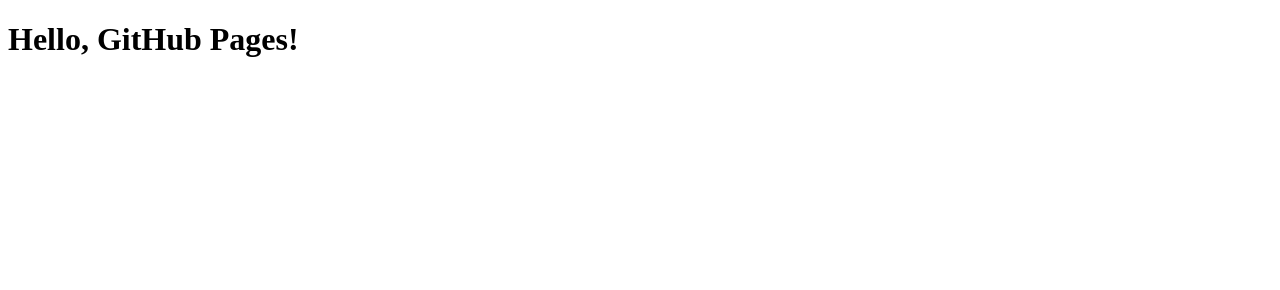
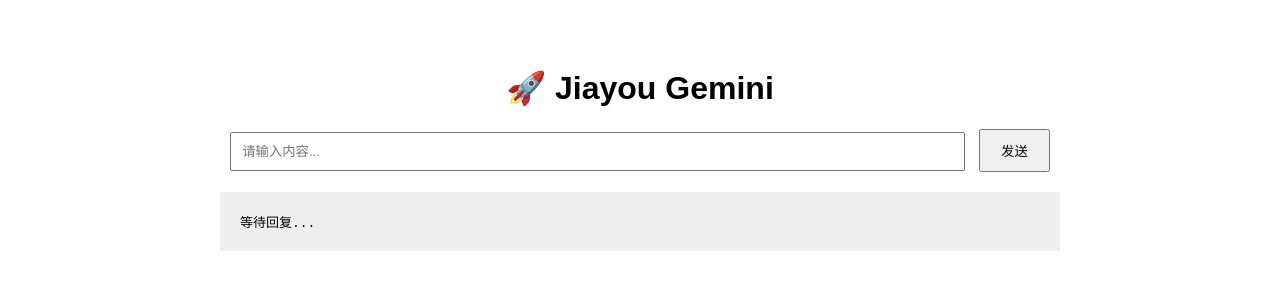
Before and after one commit to programmermars/tester, a plain HTML site: page index.html in a window 1280 px wide. Drawn offline with Linux system fonts and the light colour scheme.

Commit message:
Update index.html
rewrite

```diff
--- a/index.html
+++ b/index.html
@@ -1,11 +1,44 @@
 <!DOCTYPE html>
-<html lang="en">
+<html lang="zh-CN">
 <head>
   <meta charset="UTF-8">
   <meta name="viewport" content="width=device-width, initial-scale=1.0">
-  <title>Hello!</title>
+  <title>Jiayou Gemini</title>
+  <style>
+    body { font-family: Arial, sans-serif; padding: 40px; text-align: center; }
+    input { padding: 10px; width: 60%; }
+    button { padding: 10px 20px; margin-left: 10px; }
+    pre { margin-top: 20px; background: #eee; padding: 20px; white-space: pre-wrap; text-align: left; max-width: 800px; margin-inline: auto; }
+  </style>
 </head>
 <body>
-  <h1>Hello, GitHub Pages!</h1>
+  <h1>🚀 Jiayou Gemini</h1>
+
+  <input id="input" placeholder="请输入内容..." />
+  <button onclick="send()">发送</button>
+
+  <pre id="result">等待回复...</pre>
+
+  <script>
+    async function send() {
+      const input = document.getElementById("input").value;
+      if (!input) {
+        alert("请输入内容！");
+        return;
+      }
+      document.getElementById("result").innerText = "🤖 AI 正在思考中...";
+      try {
+        const res = await fetch("https://你的-deno-api.deno.dev/api/chat", {
+          method: "POST",
+          headers: { "Content-Type": "application/json" },
+          body: JSON.stringify({ message: input }),
+        });
+        const data = await res.json();
+        document.getElementById("result").innerText = data.reply || "❌ 无响应";
+      } catch (error) {
+        document.getElementById("result").innerText = "❌ 请求失败：" + error;
+      }
+    }
+  </script>
 </body>
 </html>
```
